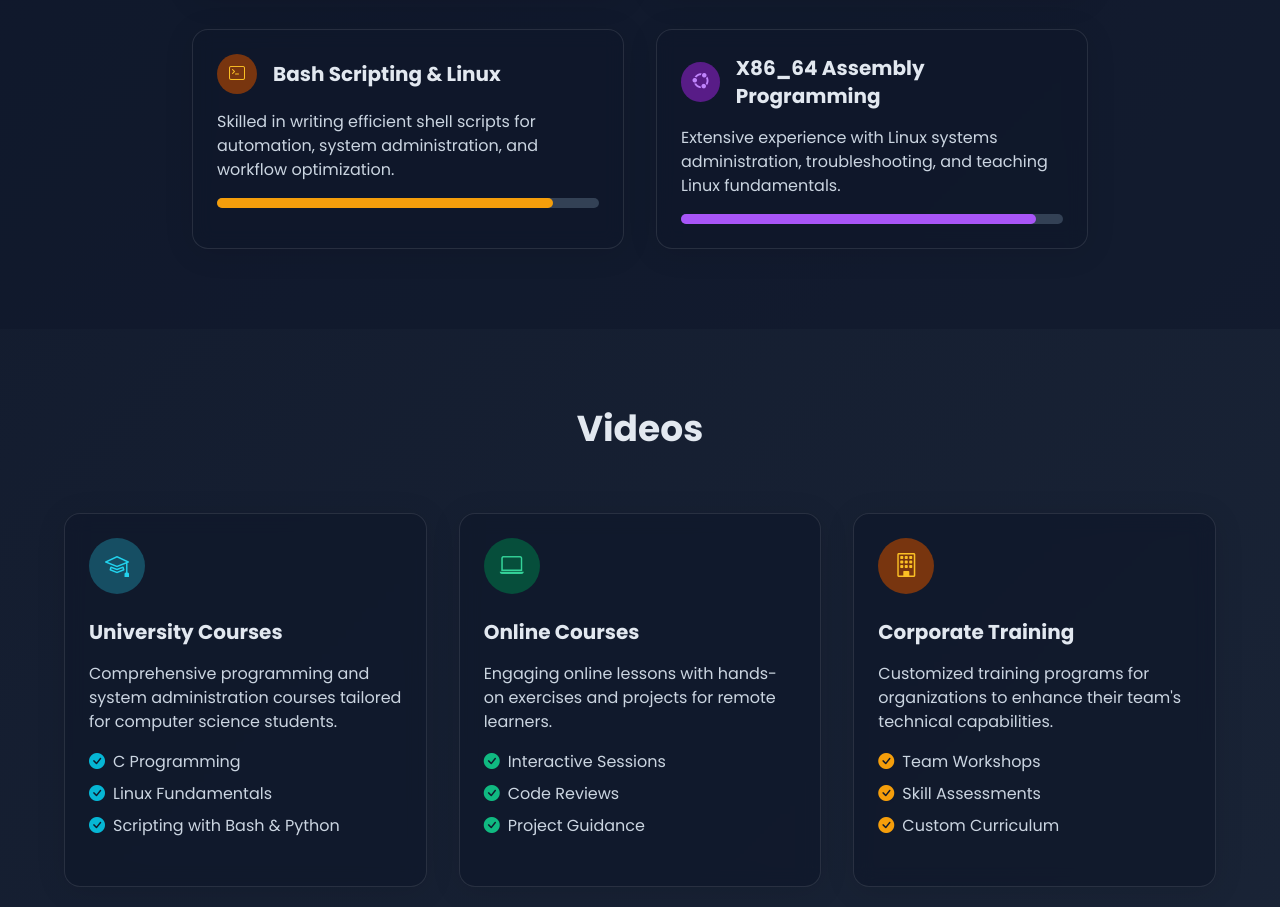
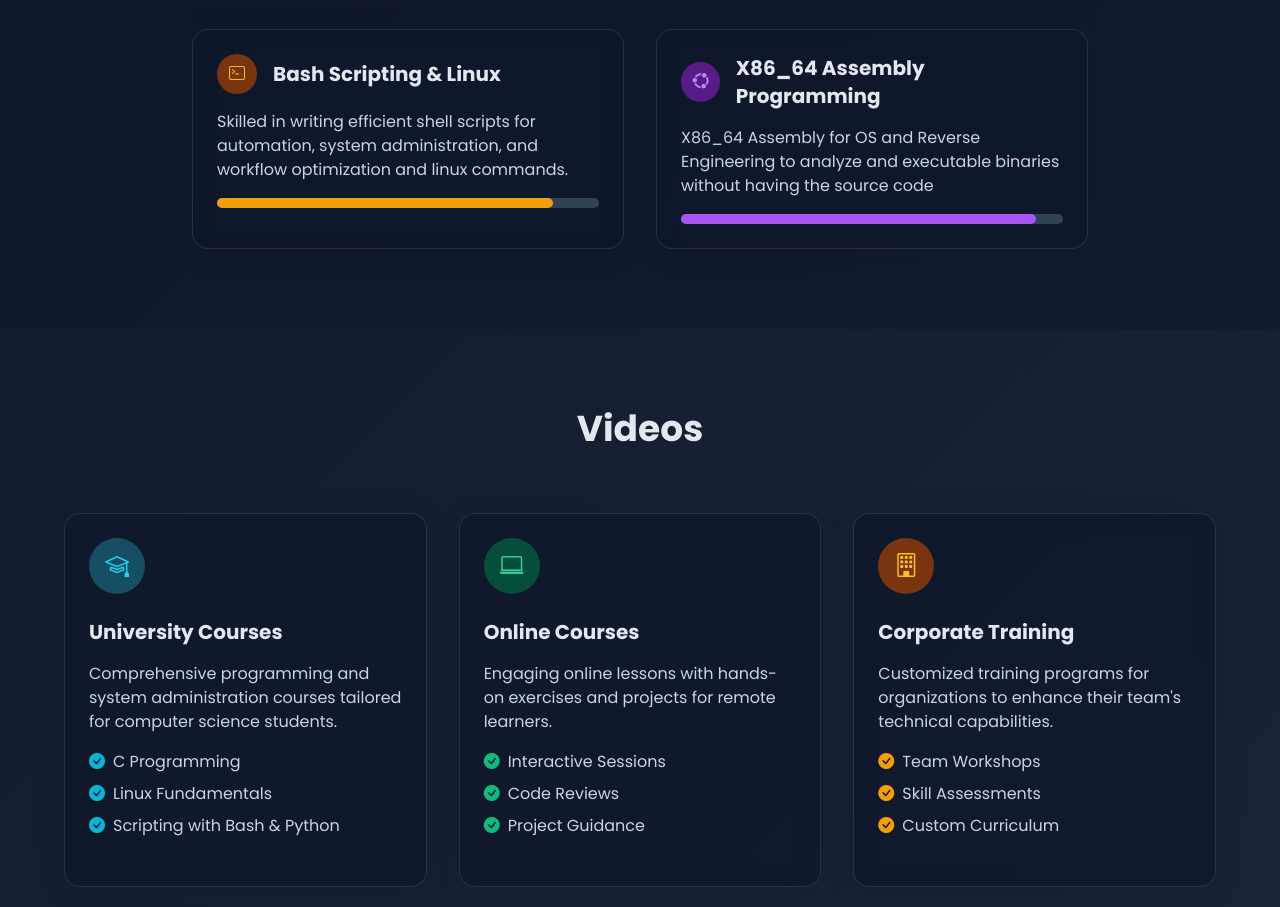
Before and after one commit to pen091/newlife, a plain HTML site: page index.html in a window 1280 px wide. Shown: the part 1191-2098 px from the top of the page. Drawn offline with nearby package versions, Linux system fonts and the light colour scheme.

Commit message:
Update index.html

```diff
--- a/index.html
+++ b/index.html
@@ -527,7 +527,7 @@
           </div>
           <h3 class="text-xl font-bold">Bash Scripting & Linux</h3>
         </div>
-        <p class="text-slate-300 mb-4">Skilled in writing efficient shell scripts for automation, system administration, and workflow optimization.</p>
+        <p class="text-slate-300 mb-4">Skilled in writing efficient shell scripts for automation, system administration, and workflow optimization and linux commands.</p>
         <div class="w-full bg-slate-700 rounded-full h-2.5">
           <div class="skill-bar bg-amber-500 h-2.5 rounded-full" style="width: 88%"></div>
         </div>
@@ -632,7 +632,7 @@
           </div>
           <h3 class="text-xl font-bold">X86_64 Assembly Programming</h3>
         </div>
-        <p class="text-slate-300 mb-4">Extensive experience with Linux systems administration, troubleshooting, and teaching Linux fundamentals.</p>
+        <p class="text-slate-300 mb-4">X86_64 Assembly for OS and Reverse Engineering to analyze and executable binaries without having the source code</p>
         <div class="w-full bg-slate-700 rounded-full h-2.5">
           <div class="skill-bar bg-purple-500 h-2.5 rounded-full" style="width: 93%"></div>
         </div>
```
